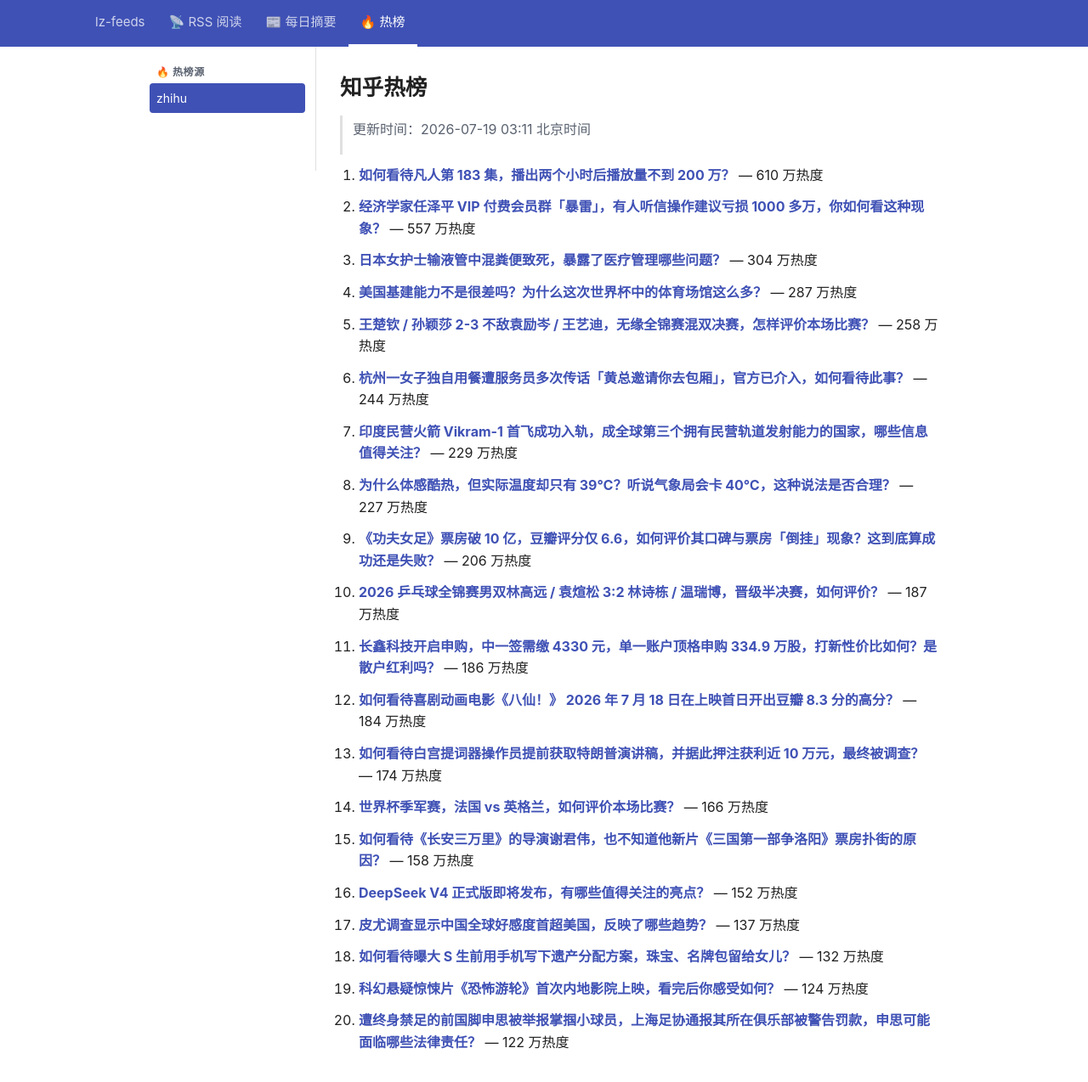
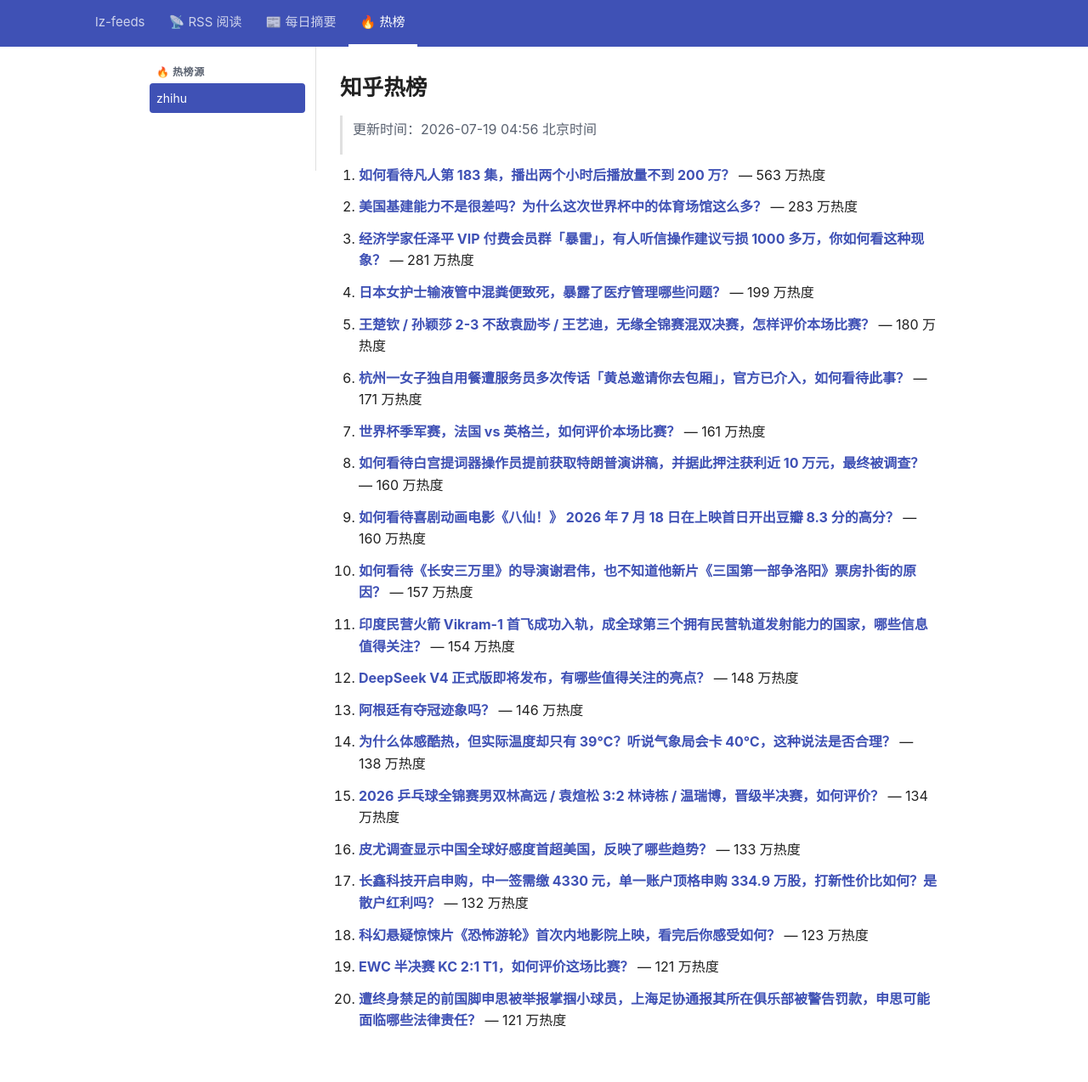
Before and after one commit to lizhang0101/lz-feeds, a Jekyll site: the page built from _hotlist/zhihu.md, in a window 1280 px wide and 1305 px high. Shown: the top 1274 px of the window at 85% size. Built offline with Jekyll 4.4.1, drawn with Linux system fonts in a browser that asks for light colours.

Commit message:
hotlist: 2026-07-18T20:56Z

```diff
--- a/_hotlist/zhihu.md
+++ b/_hotlist/zhihu.md
@@ -1,48 +1,48 @@
 ---
-updated: 2026-07-19 03:11 北京时间
+updated: 2026-07-19 04:56 北京时间
 count: 20
 ---
 
 # 知乎热榜
 
-> 更新时间：2026-07-19 03:11 北京时间
+> 更新时间：2026-07-19 04:56 北京时间
 
-1. **[如何看待凡人第 183 集，播出两个小时后播放量不到 200 万？](https://www.zhihu.com/question/2061800406666178604)** — 610 万热度
+1. **[如何看待凡人第 183 集，播出两个小时后播放量不到 200 万？](https://www.zhihu.com/question/2061800406666178604)** — 563 万热度
 
-2. **[经济学家任泽平 VIP 付费会员群「暴雷」，有人听信操作建议亏损 1000 多万，你如何看这种现象？](https://www.zhihu.com/question/2061371759589323819)** — 557 万热度
+2. **[美国基建能力不是很差吗？为什么这次世界杯中的体育场馆这么多？](https://www.zhihu.com/question/2060785946757428288)** — 283 万热度
 
-3. **[日本女护士输液管中混粪便致死，暴露了医疗管理哪些问题？](https://www.zhihu.com/question/2060865422690366421)** — 304 万热度
+3. **[经济学家任泽平 VIP 付费会员群「暴雷」，有人听信操作建议亏损 1000 多万，你如何看这种现象？](https://www.zhihu.com/question/2061371759589323819)** — 281 万热度
 
-4. **[美国基建能力不是很差吗？为什么这次世界杯中的体育场馆这么多？](https://www.zhihu.com/question/2060785946757428288)** — 287 万热度
+4. **[日本女护士输液管中混粪便致死，暴露了医疗管理哪些问题？](https://www.zhihu.com/question/2060865422690366421)** — 199 万热度
 
-5. **[王楚钦 / 孙颖莎 2-3 不敌袁励岑 / 王艺迪，无缘全锦赛混双决赛，怎样评价本场比赛？](https://www.zhihu.com/question/2061941086679819536)** — 258 万热度
+5. **[王楚钦 / 孙颖莎 2-3 不敌袁励岑 / 王艺迪，无缘全锦赛混双决赛，怎样评价本场比赛？](https://www.zhihu.com/question/2061941086679819536)** — 180 万热度
 
-6. **[杭州一女子独自用餐遭服务员多次传话「黄总邀请你去包厢」，官方已介入，如何看待此事？](https://www.zhihu.com/question/2061337736611734900)** — 244 万热度
+6. **[杭州一女子独自用餐遭服务员多次传话「黄总邀请你去包厢」，官方已介入，如何看待此事？](https://www.zhihu.com/question/2061337736611734900)** — 171 万热度
 
-7. **[印度民营火箭 Vikram-1 首飞成功入轨，成全球第三个拥有民营轨道发射能力的国家，哪些信息值得关注？](https://www.zhihu.com/question/2061833227313189605)** — 229 万热度
+7. **[世界杯季军赛，法国 vs 英格兰，如何评价本场比赛？](https://www.zhihu.com/question/2061740947776579179)** — 161 万热度
 
-8. **[为什么体感酷热，但实际温度却只有 39℃？听说气象局会卡 40℃，这种说法是否合理？](https://www.zhihu.com/question/2061366752232190902)** — 227 万热度
+8. **[如何看待白宫提词器操作员提前获取特朗普演讲稿，并据此押注获利近 10 万元，最终被调查？](https://www.zhihu.com/question/2061441397995954863)** — 160 万热度
 
-9. **[《功夫女足》票房破 10 亿，豆瓣评分仅 6.6，如何评价其口碑与票房「倒挂」现象？这到底算成功还是失败？](https://www.zhihu.com/question/2060529589093511823)** — 206 万热度
+9. **[如何看待喜剧动画电影《八仙！》 2026 年 7 月 18 日在上映首日开出豆瓣 8.3 分的高分？](https://www.zhihu.com/question/2061739101330710715)** — 160 万热度
 
-10. **[2026 乒乓球全锦赛男双林高远 / 袁煊松 3:2 林诗栋 / 温瑞博，晋级半决赛，如何评价？](https://www.zhihu.com/question/2061912320582989026)** — 187 万热度
+10. **[如何看待《长安三万里》的导演谢君伟，也不知道他新片《三国第一部争洛阳》票房扑街的原因？](https://www.zhihu.com/question/2061530706438895358)** — 157 万热度
 
-11. **[长鑫科技开启申购，中一签需缴 4330 元，单一账户顶格申购 334.9 万股，打新性价比如何？是散户红利吗？](https://www.zhihu.com/question/2061067983900906626)** — 186 万热度
+11. **[印度民营火箭 Vikram-1 首飞成功入轨，成全球第三个拥有民营轨道发射能力的国家，哪些信息值得关注？](https://www.zhihu.com/question/2061833227313189605)** — 154 万热度
 
-12. **[如何看待喜剧动画电影《八仙！》 2026 年 7 月 18 日在上映首日开出豆瓣 8.3 分的高分？](https://www.zhihu.com/question/2061739101330710715)** — 184 万热度
+12. **[DeepSeek V4 正式版即将发布，有哪些值得关注的亮点？](https://www.zhihu.com/question/2061407401308152796)** — 148 万热度
 
-13. **[如何看待白宫提词器操作员提前获取特朗普演讲稿，并据此押注获利近 10 万元，最终被调查？](https://www.zhihu.com/question/2061441397995954863)** — 174 万热度
+13. **[阿根廷有夺冠迹象吗？](https://www.zhihu.com/question/2060955428196987375)** — 146 万热度
 
-14. **[世界杯季军赛，法国 vs 英格兰，如何评价本场比赛？](https://www.zhihu.com/question/2061740947776579179)** — 166 万热度
+14. **[为什么体感酷热，但实际温度却只有 39℃？听说气象局会卡 40℃，这种说法是否合理？](https://www.zhihu.com/question/2061366752232190902)** — 138 万热度
 
-15. **[如何看待《长安三万里》的导演谢君伟，也不知道他新片《三国第一部争洛阳》票房扑街的原因？](https://www.zhihu.com/question/2061530706438895358)** — 158 万热度
+15. **[2026 乒乓球全锦赛男双林高远 / 袁煊松 3:2 林诗栋 / 温瑞博，晋级半决赛，如何评价？](https://www.zhihu.com/question/2061912320582989026)** — 134 万热度
 
-16. **[DeepSeek V4 正式版即将发布，有哪些值得关注的亮点？](https://www.zhihu.com/question/2061407401308152796)** — 152 万热度
+16. **[皮尤调查显示中国全球好感度首超美国，反映了哪些趋势？](https://www.zhihu.com/question/2061175218329196382)** — 133 万热度
 
-17. **[皮尤调查显示中国全球好感度首超美国，反映了哪些趋势？](https://www.zhihu.com/question/2061175218329196382)** — 137 万热度
+17. **[长鑫科技开启申购，中一签需缴 4330 元，单一账户顶格申购 334.9 万股，打新性价比如何？是散户红利吗？](https://www.zhihu.com/question/2061067983900906626)** — 132 万热度
 
-18. **[如何看待曝大 S 生前用手机写下遗产分配方案，珠宝、名牌包留给女儿？](https://www.zhihu.com/question/2060765589857990533)** — 132 万热度
+18. **[科幻悬疑惊悚片《恐怖游轮》首次内地影院上映，看完后你感受如何？](https://www.zhihu.com/question/2060326112048018673)** — 123 万热度
 
-19. **[科幻悬疑惊悚片《恐怖游轮》首次内地影院上映，看完后你感受如何？](https://www.zhihu.com/question/2060326112048018673)** — 124 万热度
+19. **[EWC 半决赛 KC 2:1 T1，如何评价这场比赛？](https://www.zhihu.com/question/2061933785382380641)** — 121 万热度
 
-20. **[遭终身禁足的前国脚申思被举报掌掴小球员，上海足协通报其所在俱乐部被警告罚款，申思可能面临哪些法律责任？](https://www.zhihu.com/question/2061692639876059528)** — 122 万热度
+20. **[遭终身禁足的前国脚申思被举报掌掴小球员，上海足协通报其所在俱乐部被警告罚款，申思可能面临哪些法律责任？](https://www.zhihu.com/question/2061692639876059528)** — 121 万热度
```
